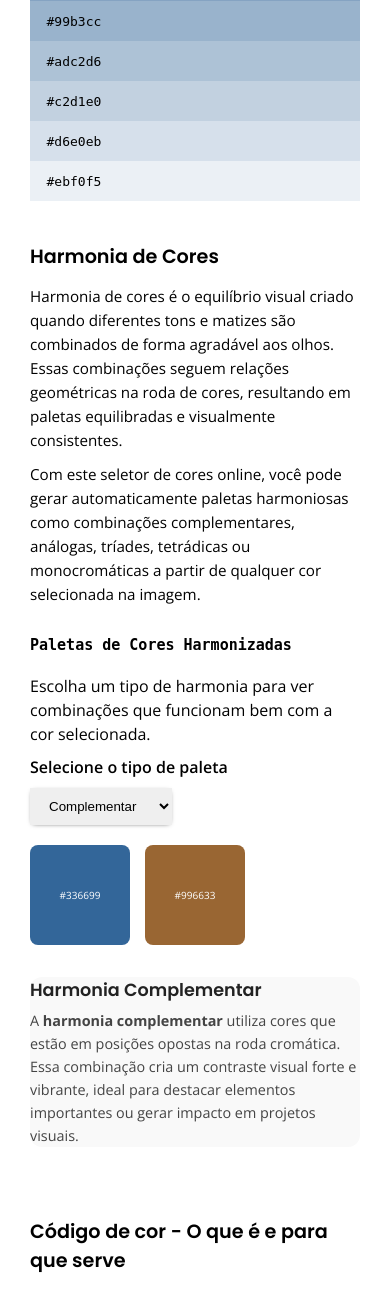
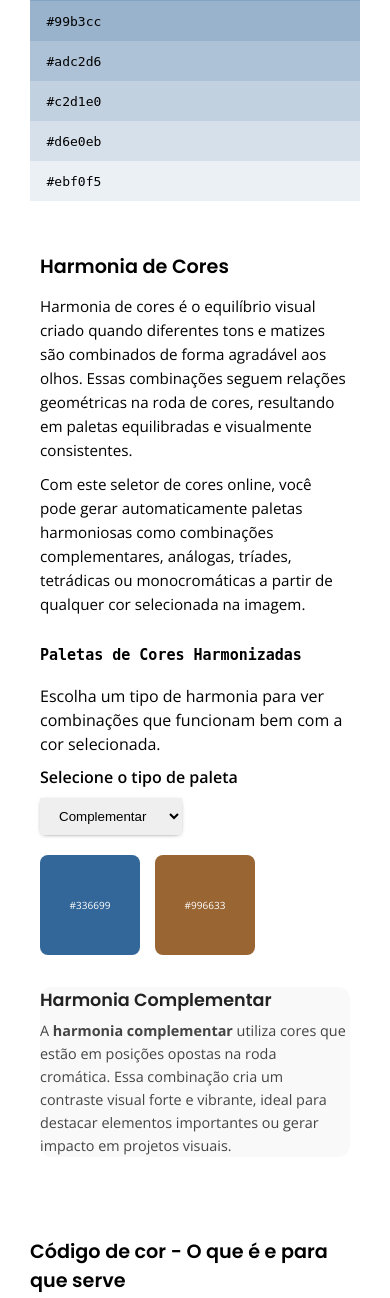
Before and after one commit to felpsilva/Projeto-seletor-de-codigo-de-cor, a PHP site: page / in a window 390 px wide. Shown: the part 2049-3347 px from the top of the page. Run offline with PHP 8.4, Linux system fonts and the light colour scheme.

Commit message:
Ajustando seção de paleta de cores

```diff
--- a/seletor2.0.css
+++ b/seletor2.0.css
@@ -640,7 +640,7 @@ article.harmonia-cores h3 {
   }
 
   .paletas {
-    padding: 0px;
+    padding: 10px;
     background: #fff;
     border-radius: 10px;
     box-shadow: none;
```
